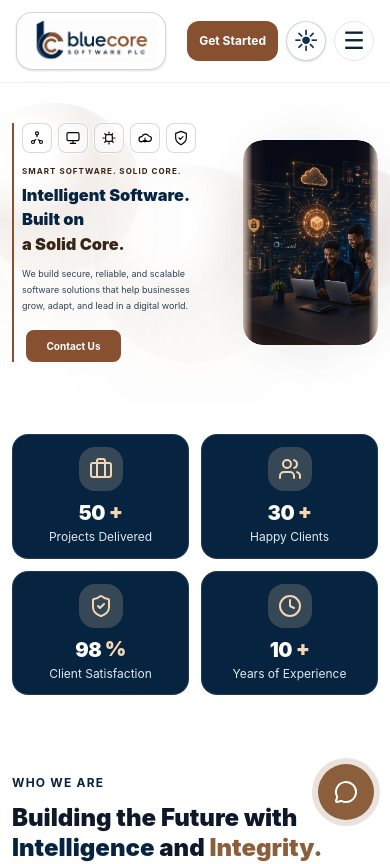
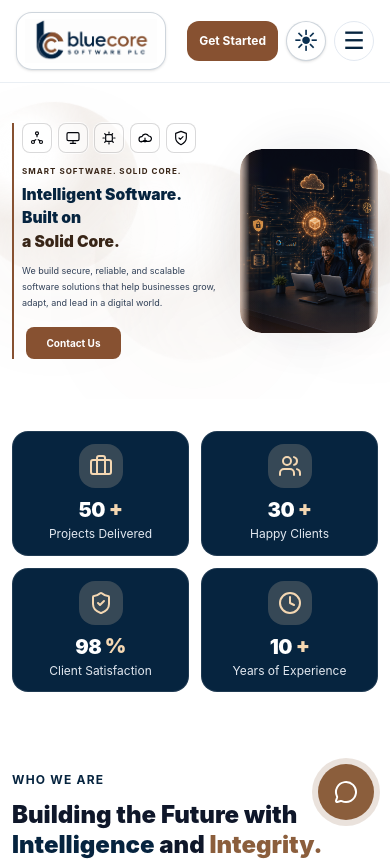
Before and after one commit to Eden426/bluecore-software-plc, a React (Vite) app: page / in a window 390 px wide. Shown: the top 864 px of the page. Built offline with nearby package versions, Linux system fonts and the light colour scheme.

Commit message:
Fix mobile hero image proportions

```diff
--- a/src/components/Hero.jsx
+++ b/src/components/Hero.jsx
@@ -28,7 +28,7 @@ export default function Hero() {
       <div className="hero-circle hero-circle-4 pointer-events-none absolute" />
       <div className="hero-circle hero-circle-5 pointer-events-none absolute" />
 
-      <div className="relative z-[1] mx-auto grid min-w-0 max-w-[1480px] grid-cols-[minmax(0,1.1fr)_minmax(95px,0.75fr)] items-center gap-6 px-3 py-10 sm:grid-cols-[0.95fr_1.05fr] sm:gap-6 sm:px-6 sm:py-16 md:gap-10 md:py-20 lg:grid-cols-[0.88fr_1.12fr] lg:gap-16 lg:px-12 lg:py-24 xl:gap-24 xl:px-16 2xl:gap-28 2xl:px-20">
+      <div className="relative z-[1] mx-auto grid min-w-0 max-w-[1480px] grid-cols-[minmax(0,1.08fr)_minmax(120px,0.72fr)] items-center gap-5 px-3 py-10 sm:grid-cols-[0.95fr_1.05fr] sm:gap-6 sm:px-6 sm:py-16 md:gap-10 md:py-20 lg:grid-cols-[0.88fr_1.12fr] lg:gap-16 lg:px-12 lg:py-24 xl:gap-24 xl:px-16 2xl:gap-28 2xl:px-20">
         {/* Left content */}
         <div className="order-1 flex min-w-0 items-center lg:-ml-4 lg:pl-0 xl:-ml-8 2xl:-ml-10">
           <div className="max-w-2xl border-l-2 border-[#875131] pl-2 sm:border-l-4 sm:pl-6 md:pl-7 dark:border-[#8B5E3C]">
@@ -51,13 +51,13 @@ export default function Hero() {
             </p>
 
             <h1 className="mt-2 font-black leading-tight text-[#06243f] dark:text-white sm:mt-4">
-              <span className="block text-[clamp(0.95rem,4.2vw,3.35rem)] sm:whitespace-nowrap sm:text-[clamp(2.1rem,5vw,3.35rem)]">
+              <span className="block text-[clamp(0.9rem,4vw,3.35rem)] sm:whitespace-nowrap sm:text-[clamp(2.1rem,5vw,3.35rem)]">
                 Intelligent Software.
               </span>
-              <span className="mt-1 block text-[clamp(0.95rem,4.2vw,3.35rem)] sm:text-[clamp(2.1rem,5vw,3.35rem)]">
+              <span className="mt-1 block text-[clamp(0.9rem,4vw,3.35rem)] sm:text-[clamp(2.1rem,5vw,3.35rem)]">
                 Built on
               </span>
-              <span className="mt-1 block text-[clamp(0.95rem,4.2vw,3.35rem)] text-[#382517] sm:text-[clamp(2.1rem,5vw,3.35rem)] dark:text-[#8B5E3C]">
+              <span className="mt-1 block text-[clamp(0.9rem,4vw,3.35rem)] text-[#382517] sm:text-[clamp(2.1rem,5vw,3.35rem)] dark:text-[#8B5E3C]">
                 a Solid Core.
               </span>
             </h1>
@@ -79,12 +79,12 @@ export default function Hero() {
           </div>
         </div>
 
-        {/* Right image — smaller on phone to avoid overlay */}
+        {/* Right image — proportional on phone and still beside text */}
         <div className="order-2 flex min-w-0 items-center justify-end xl:translate-x-14 2xl:translate-x-20">
-          <div className="relative w-full max-w-[135px] sm:max-w-[520px] md:max-w-[720px] lg:max-w-[900px] xl:max-w-[980px] 2xl:max-w-[1040px]">
-            {/* Brown ambient glow so the image harmonizes with the brand */}
+          <div className="relative w-full max-w-[155px] sm:max-w-[520px] md:max-w-[720px] lg:max-w-[900px] xl:max-w-[980px] 2xl:max-w-[1040px]">
+            {/* Brown ambient glow */}
             <div
-              className="pointer-events-none absolute -inset-3 -z-10 rounded-[1.25rem] opacity-70 blur-xl sm:-inset-12 sm:rounded-[3.5rem] sm:opacity-90 sm:blur-3xl dark:opacity-60"
+              className="pointer-events-none absolute -inset-3 -z-10 rounded-[1.5rem] opacity-70 blur-xl sm:-inset-12 sm:rounded-[3.5rem] sm:opacity-90 sm:blur-3xl dark:opacity-60"
               style={{
                 background:
                   "radial-gradient(ellipse at center, rgba(56, 37, 23, 0.28), rgba(56, 37, 23, 0.14) 42%, rgba(6, 36, 63, 0.08) 64%, transparent 78%)",
@@ -92,19 +92,19 @@ export default function Hero() {
               aria-hidden="true"
             />
 
-            <div className="relative overflow-hidden rounded-[1.25rem] sm:rounded-[2.75rem]">
+            <div className="relative aspect-[3/4] overflow-hidden rounded-[1.35rem] sm:aspect-auto sm:h-[380px] sm:rounded-[2.75rem] md:h-[450px] lg:h-[510px] xl:h-[530px]">
               {/* Brown color wash over the image */}
-              <div className="pointer-events-none absolute inset-0 z-10 rounded-[1.25rem] bg-[#8B5E3C]/12 mix-blend-multiply sm:rounded-[2.75rem] dark:bg-[#8B5E3C]/18 dark:mix-blend-screen" />
+              <div className="pointer-events-none absolute inset-0 z-10 rounded-[1.35rem] bg-[#8B5E3C]/12 mix-blend-multiply sm:rounded-[2.75rem] dark:bg-[#8B5E3C]/18 dark:mix-blend-screen" />
 
               {/* Brown edge blending */}
-              <div className="pointer-events-none absolute inset-y-0 left-0 z-20 w-6 rounded-l-[1.25rem] bg-gradient-to-r from-[#875131]/28 via-[#875131]/12 to-transparent sm:w-24 sm:rounded-l-[2.75rem]" />
-              <div className="pointer-events-none absolute inset-y-0 right-0 z-20 w-6 rounded-r-[1.25rem] bg-gradient-to-l from-[#875131]/20 via-[#875131]/8 to-transparent sm:w-20 sm:rounded-r-[2.75rem]" />
-              <div className="pointer-events-none absolute inset-x-0 bottom-0 z-20 h-8 rounded-b-[1.25rem] bg-gradient-to-t from-[#875131]/24 via-[#875131]/10 to-transparent sm:h-20 sm:rounded-b-[2.75rem]" />
+              <div className="pointer-events-none absolute inset-y-0 left-0 z-20 w-6 rounded-l-[1.35rem] bg-gradient-to-r from-[#875131]/28 via-[#875131]/12 to-transparent sm:w-24 sm:rounded-l-[2.75rem]" />
+              <div className="pointer-events-none absolute inset-y-0 right-0 z-20 w-6 rounded-r-[1.35rem] bg-gradient-to-l from-[#875131]/20 via-[#875131]/8 to-transparent sm:w-20 sm:rounded-r-[2.75rem]" />
+              <div className="pointer-events-none absolute inset-x-0 bottom-0 z-20 h-8 rounded-b-[1.35rem] bg-gradient-to-t from-[#875131]/24 via-[#875131]/10 to-transparent sm:h-20 sm:rounded-b-[2.75rem]" />
 
               <img
                 src={heroLogo}
                 alt="Bluecore Software — digital transformation and technology"
-                className="block h-[205px] w-full rounded-[1.25rem] object-cover object-center opacity-[0.97] shadow-[0_18px_45px_rgba(56,37,23,0.16)] sm:h-[380px] sm:rounded-[2.75rem] md:h-[450px] lg:h-[510px] xl:h-[530px] dark:opacity-[0.92] dark:shadow-[0_22px_70px_rgba(139,94,60,0.18)]"
+                className="h-full w-full rounded-[1.35rem] object-cover object-center opacity-[0.97] shadow-[0_18px_45px_rgba(56,37,23,0.16)] sm:rounded-[2.75rem] dark:opacity-[0.92] dark:shadow-[0_22px_70px_rgba(139,94,60,0.18)]"
                 style={{
                   WebkitMaskImage:
                     "linear-gradient(90deg, transparent 0%, #000 7%, #000 93%, transparent 100%)",
```
